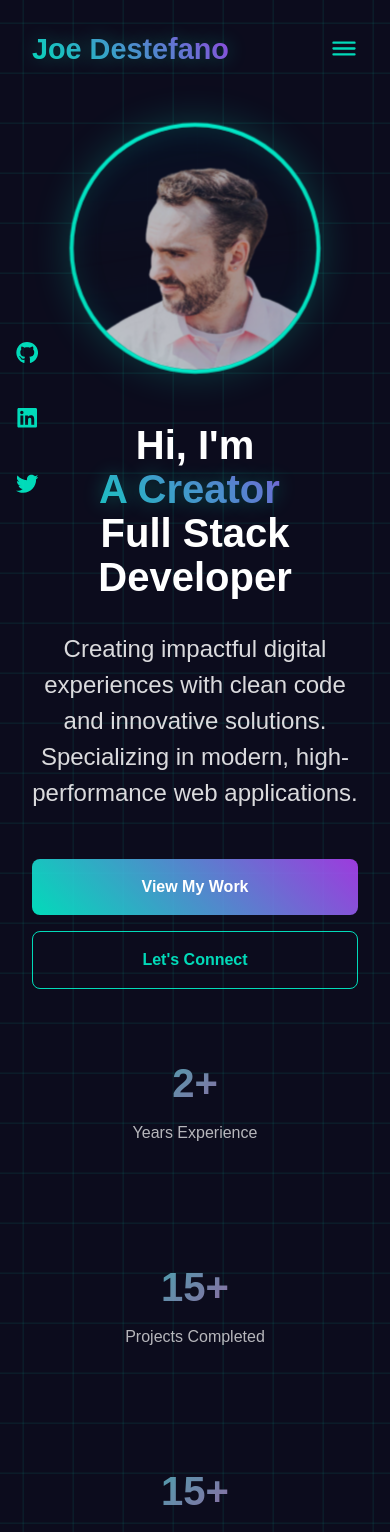
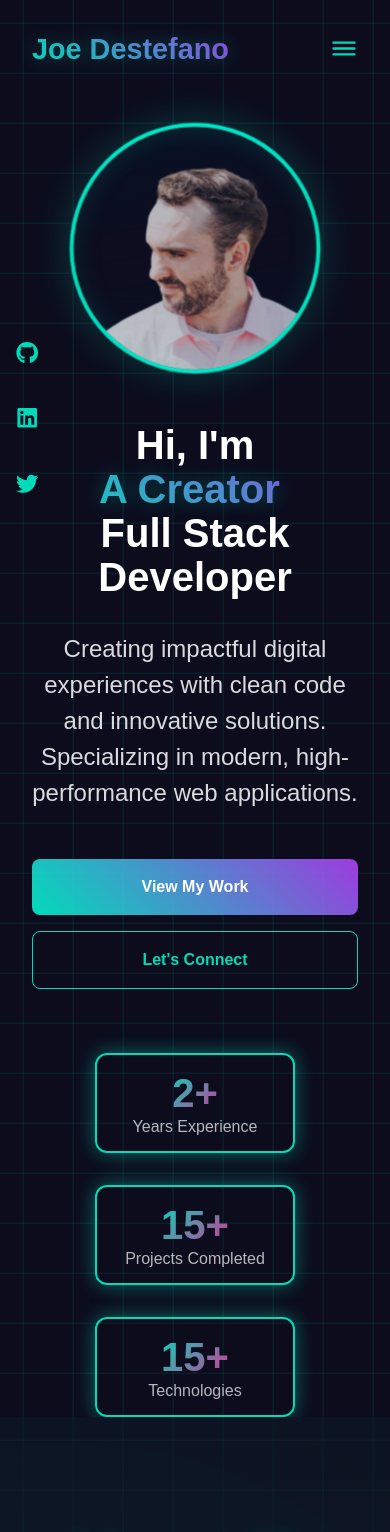
Before and after one commit to JDestefano11/React-Portfolio-Vite, a React (Vite) app: page / in a window 390 px wide. Shown: the top 1532 px of the page. Built offline with nearby package versions, Linux system fonts and the light colour scheme.

Commit message:
"- Updated the hero stat labels to have a box around them to make it better looking on mobile. - Updaated the buttons on project section to lookm professional on mobile devices."

```diff
--- a/src/components/About/About.css
+++ b/src/components/About/About.css
@@ -8,7 +8,12 @@
 
 .about-section {
   min-height: 100vh;
-  background: var(--digital-black);
+  background: linear-gradient(
+    to bottom,
+    var(--digital-black),
+    rgba(14, 14, 29, 0.95),
+    var(--digital-black)
+  );
   position: relative;
   overflow: hidden;
   padding: 140px 4rem 6rem;
--- a/src/components/Contact/Contact.css
+++ b/src/components/Contact/Contact.css
@@ -117,12 +117,17 @@
 }
 
 .response-time {
+  display: -webkit-flex;
   display: flex;
+  -webkit-align-items: center;
   align-items: center;
+  -webkit-justify-content: center;
   justify-content: center;
-  gap: 0.8rem;
+  gap: 2rem;
+  -webkit-gap: 2rem;
   color: rgba(255, 255, 255, 0.7);
   font-size: 1.2rem;
+  padding: 0 1rem;
 }
 
 .clock-icon.pulse {
@@ -597,6 +602,16 @@
     justify-content: center;
     -webkit-justify-content: center;
   }
+  .response-time {
+    gap: 1.5rem;
+    -webkit-gap: 1.5rem;
+    font-size: 1rem;
+  }
+
+  .clock-icon.pulse {
+    margin-left: 0.5rem;
+    -webkit-margin-left: 0.5rem;
+  }
 }
 
 @media (max-width: 480px) {
--- a/src/components/HeroSection/HeroSection.css
+++ b/src/components/HeroSection/HeroSection.css
@@ -293,6 +293,57 @@
     width: 250px;
     height: 250px;
   }
+  .hero-stats {
+    display: flex;
+    flex-direction: column;
+    align-items: center;
+    gap: 2rem;
+    width: 100%;
+  }
+
+  .stat-item {
+    border: 2px solid var(--aurora-teal);
+    border-radius: 12px;
+    padding: 1.2rem;
+    width: 200px;
+    height: 100px;
+    display: flex;
+    flex-direction: column;
+    justify-content: center;
+    align-items: center;
+    position: relative;
+    overflow: hidden;
+    animation: glowPulse 2s infinite;
+  }
+
+  .stat-value {
+    margin: 0;
+    line-height: 1.2;
+  }
+
+  .stat-label {
+    margin: 0;
+    padding: 0;
+    line-height: 1.2;
+  }
+  @keyframes glowPulse {
+    0%,
+    100% {
+      box-shadow: 0 0 10px rgba(0, 255, 213, 0.2);
+    }
+    50% {
+      box-shadow: 0 0 20px rgba(0, 255, 213, 0.4);
+    }
+  }
+
+  @keyframes shimmer {
+    0% {
+      transform: translateX(-100%);
+    }
+    100% {
+      transform: translateX(100%);
+    }
+  }
 }
 
 @media (min-width: 1200px) {
--- a/src/components/Navbar/Navbar.jsx
+++ b/src/components/Navbar/Navbar.jsx
@@ -40,7 +40,6 @@ const Navbar = () => {
     { to: "home", label: "Home" },
     { to: "about", label: "About" },
     { to: "projects", label: "Projects" },
-    { to: "skills", label: "Skills" },
     { to: "contact", label: "Contact" },
   ];
 
--- a/src/components/ProjectSection/ProjectSection.css
+++ b/src/components/ProjectSection/ProjectSection.css
@@ -320,20 +320,29 @@
     padding: 1rem;
   }
 
+  @media (max-width: 768px) {
     .card-actions {
+      display: grid;
       grid-template-columns: repeat(2, 1fr);
       gap: 0.8rem;
-    padding: 0.8rem;
+      padding: 1rem;
     }
 
     .action-btn {
-    padding: 0.7rem;
-    font-size: 0.85rem;
+      width: 100%;
+      padding: 0.8rem;
+      font-size: 0.9rem;
+      display: inline-flex;
+      align-items: center;
+      justify-content: center;
+      -webkit-appearance: none;
+      white-space: nowrap;
     }
 
     .action-btn.case-study {
       grid-column: span 2;
       margin-top: 0.4rem;
+    }
   }
 }
 
```
Lines whose indentation alone changed are shown as unchanged.
